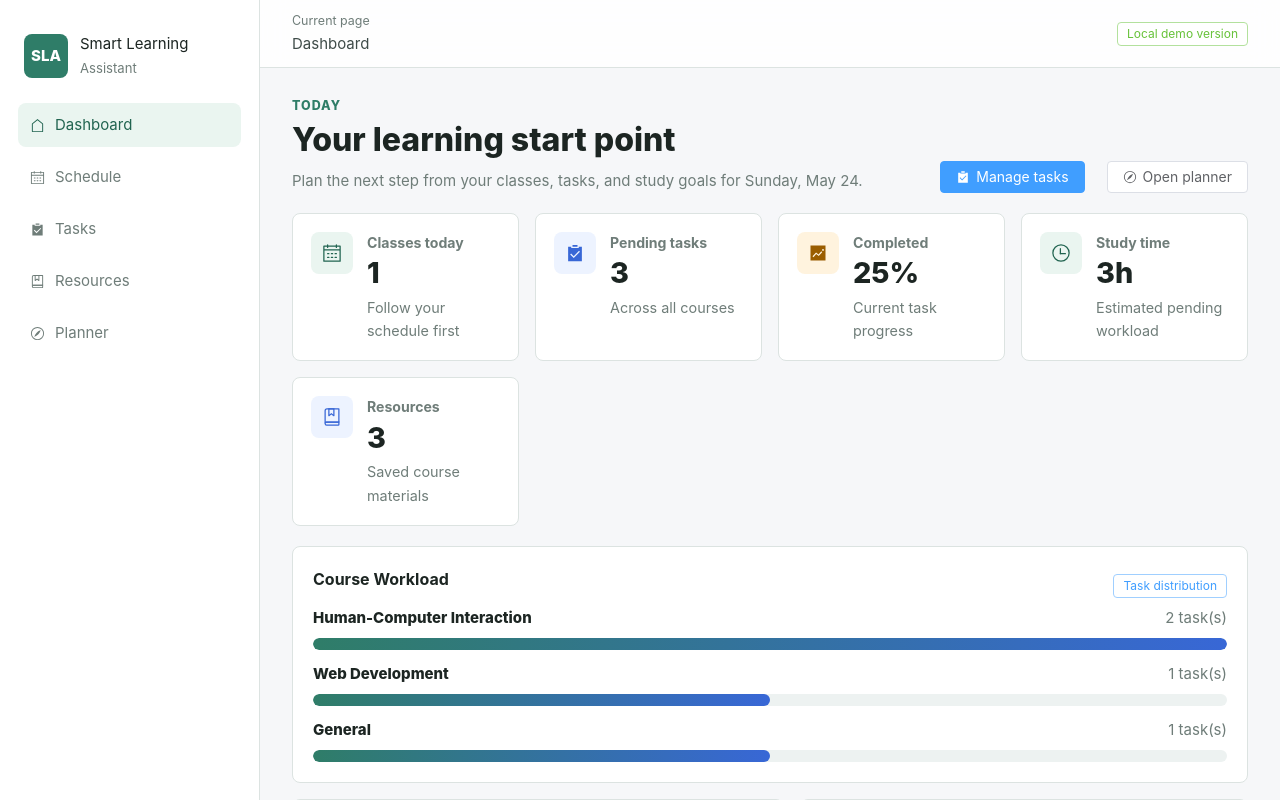
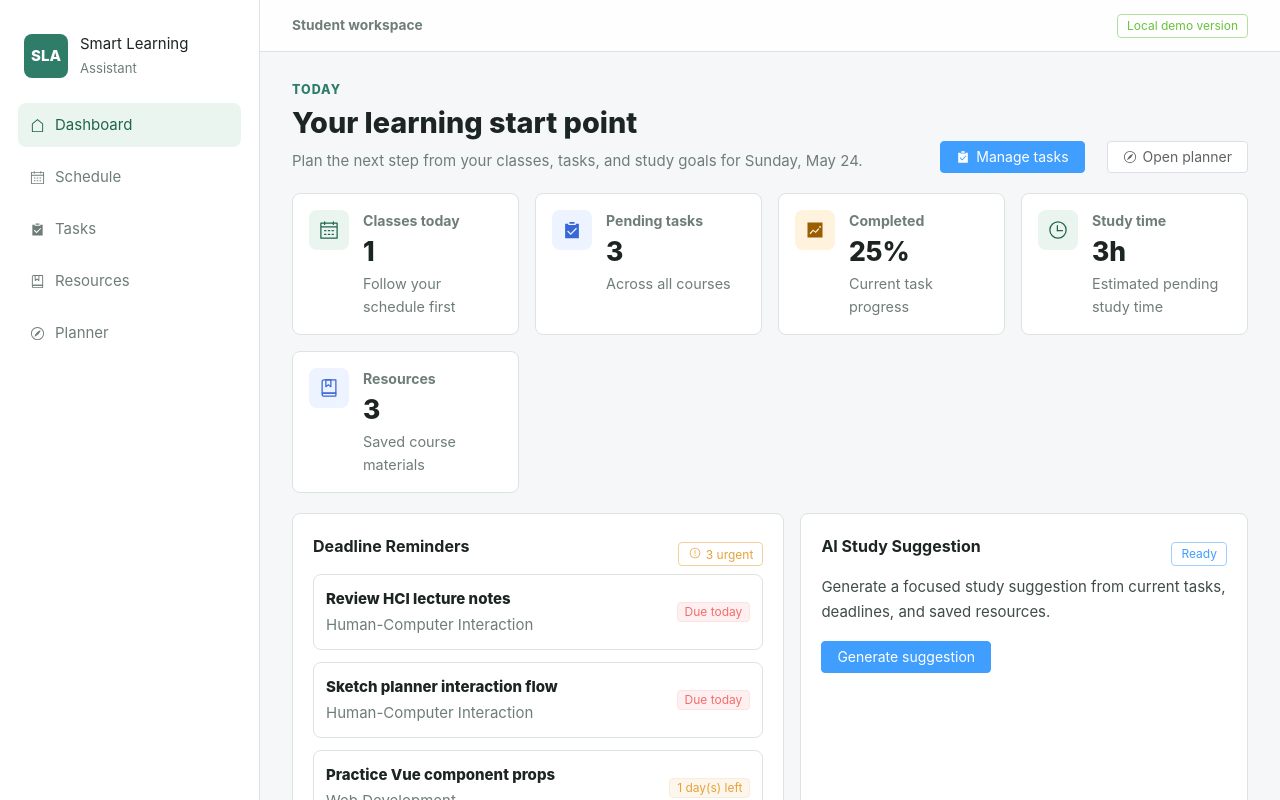
Before and after one commit to lzndXJ/smart_learning_assistant, a Vue app: page / in a window 1280 px wide. Shown: the top 800 px of the page. Built offline with nearby package versions, Linux system fonts and the light colour scheme.

Commit message:
增加了ai助手功能；优化了界面

```diff
--- a/package.json
+++ b/package.json
@@ -5,6 +5,7 @@
   "type": "module",
   "scripts": {
     "dev": "vite",
+    "ai-server": "node server/studySuggestionServer.mjs",
     "build": "vite build",
     "preview": "vite preview"
   },
--- a/src/App.vue
+++ b/src/App.vue
@@ -1,9 +1,6 @@
 <script setup>
-import { computed } from 'vue'
-import { RouterLink, RouterView, useRoute } from 'vue-router'
+import { RouterLink, RouterView } from 'vue-router'
 import { Calendar, Checked, Collection, Compass, House } from '@element-plus/icons-vue'
-
-const route = useRoute()
 
 const navItems = [
   { label: 'Dashboard', to: '/', icon: House },
@@ -13,9 +10,6 @@ const navItems = [
   { label: 'Planner', to: '/planner', icon: Compass },
 ]
 
-const currentPage = computed(() => {
-  return navItems.find((item) => item.to === route.path)?.label || 'Dashboard'
-})
 </script>
 
 <template>
@@ -45,10 +39,7 @@ const currentPage = computed(() => {
 
     <el-container class="main-panel">
       <el-header class="top-bar">
-        <div>
-          <span class="top-label">Current page</span>
-          <strong>{{ currentPage }}</strong>
-        </div>
+        <span class="workspace-label">Student workspace</span>
         <el-tag effect="plain" type="success">Local demo version</el-tag>
       </el-header>
 
@@ -138,21 +129,17 @@ const currentPage = computed(() => {
   display: flex;
   align-items: center;
   justify-content: space-between;
-  height: 68px;
+  height: 52px;
   padding: 0 32px;
   border-bottom: 1px solid var(--app-border);
   background: rgba(255, 255, 255, 0.86);
   backdrop-filter: blur(12px);
 }
 
-.top-bar div {
-  display: grid;
-  gap: 2px;
-}
-
-.top-label {
+.workspace-label {
   color: var(--text-muted);
-  font-size: 0.78rem;
+  font-size: 0.86rem;
+  font-weight: 700;
 }
 
 .content-area {
--- a/src/components/MetricCard.vue
+++ b/src/components/MetricCard.vue
@@ -40,8 +40,8 @@ defineProps({
 .metric-card {
   display: flex;
   gap: 14px;
-  min-height: 118px;
-  padding: 18px;
+  min-height: 104px;
+  padding: 16px;
   border: 1px solid var(--app-border);
   border-radius: 8px;
   background: var(--panel-background);
@@ -52,8 +52,8 @@ defineProps({
   align-items: center;
   justify-content: center;
   flex: 0 0 auto;
-  width: 42px;
-  height: 42px;
+  width: 40px;
+  height: 40px;
   border-radius: 8px;
   font-size: 1.25rem;
 }
@@ -84,7 +84,7 @@ strong {
   display: block;
   margin-top: 5px;
   color: var(--text-strong);
-  font-size: 1.8rem;
+  font-size: 1.65rem;
   font-weight: 800;
   line-height: 1;
 }
--- a/src/components/PageHeader.vue
+++ b/src/components/PageHeader.vue
@@ -49,7 +49,7 @@ defineProps({
 h1 {
   margin: 0;
   color: var(--text-strong);
-  font-size: 2rem;
+  font-size: 1.8rem;
   font-weight: 800;
   line-height: 1.15;
 }
--- a/src/views/DashboardView.vue
+++ b/src/views/DashboardView.vue
@@ -1,6 +1,7 @@
 <script setup>
 import { computed, ref } from 'vue'
 import { useRouter } from 'vue-router'
+import { ElMessage } from 'element-plus'
 import { Calendar, Checked, Clock, Collection, Compass, TrendCharts, Warning } from '@element-plus/icons-vue'
 import PageHeader from '@/components/PageHeader.vue'
 import MetricCard from '@/components/MetricCard.vue'
@@ -15,6 +16,9 @@ const courses = ref(initialData.courses)
 const tasks = ref(initialData.tasks)
 const plans = ref(initialData.plans)
 const resources = ref(initialData.resources)
+const aiSuggestion = ref('')
+const aiSuggestionSource = ref('')
+const aiLoading = ref(false)
 
 const today = new Date()
 const todayName = today.toLocaleDateString('en-US', { weekday: 'long' })
@@ -49,23 +53,6 @@ const dueSoonTasks = computed(() => {
     .sort((a, b) => daysUntil(a.dueDate) - daysUntil(b.dueDate))
 })
 
-const courseWorkload = computed(() => {
-  const counts = new Map()
-
-  tasks.value.forEach((task) => {
-    const courseName = task.course || 'General'
-    counts.set(courseName, (counts.get(courseName) || 0) + 1)
-  })
-
-  const maxCount = Math.max(...counts.values(), 1)
-
-  return Array.from(counts, ([course, count]) => ({
-    course,
-    count,
-    percent: Math.round((count / maxCount) * 100),
-  })).sort((a, b) => b.count - a.count)
-})
-
 const completionRate = computed(() => {
   if (tasks.value.length === 0) return 0
   return Math.round((completedTasks.value.length / tasks.value.length) * 100)
@@ -90,6 +77,82 @@ function deadlineText(dateString) {
   if (days < 0) return `${Math.abs(days)} day(s) overdue`
   if (days === 0) return 'Due today'
   return `${days} day(s) left`
+}
+
+function buildFallbackSuggestion() {
+  if (dueSoonTasks.value.length) {
+    const firstTask = dueSoonTasks.value[0]
+    return [
+      `Start with "${firstTask.title}" because it is ${deadlineText(firstTask.dueDate).toLowerCase()}.`,
+      `Use a 45-minute focused block, then review related resources for ${firstTask.course || 'this topic'}.`,
+      `After that, update the task status so the dashboard progress stays accurate.`,
+    ].join(' ')
+  }
+
+  if (pendingTasks.value.length) {
+    const highPriorityTask = [...pendingTasks.value].sort(
+      (a, b) => priorityRank(a.priority) - priorityRank(b.priority),
+    )[0]
+
+    return [
+      `Your study queue is stable today. Pick "${highPriorityTask.title}" as the next task.`,
+      `Break it into one small outcome and spend about ${highPriorityTask.estimatedMinutes || 45} minutes on it.`,
+      'Save any useful material in Resources so it remains connected to your course work.',
+    ].join(' ')
+  }
+
+  return 'No urgent work is waiting. Use the Planner to prepare the next study session or add upcoming course tasks.'
+}
+
+function buildAiPayload() {
+  return {
+    today: todayLabel,
+    metrics: {
+      classesToday: todaysClasses.value.length,
+      pendingTasks: pendingTasks.value.length,
+      completionRate: completionRate.value,
+      estimatedPendingMinutes: totalEstimatedMinutes.value,
+      savedResources: resources.value.length,
+    },
+    urgentTasks: dueSoonTasks.value.slice(0, 5).map((task) => ({
+      title: task.title,
+      course: task.course || 'No course linked',
+      priority: task.priority,
+      dueDate: task.dueDate,
+      deadline: deadlineText(task.dueDate),
+      estimatedMinutes: task.estimatedMinutes || 45,
+    })),
+    resources: resources.value.slice(0, 5).map((resource) => ({
+      title: resource.title,
+      course: resource.course || 'No course linked',
+      type: resource.type,
+    })),
+  }
+}
+
+async function generateAiSuggestion() {
+  aiLoading.value = true
+
+  try {
+    const response = await fetch('/api/study-suggestion', {
+      method: 'POST',
+      headers: { 'Content-Type': 'application/json' },
+      body: JSON.stringify(buildAiPayload()),
+    })
+
+    if (!response.ok) throw new Error('AI service is unavailable.')
+
+    const data = await response.json()
+    aiSuggestion.value = data.suggestion || buildFallbackSuggestion()
+    aiSuggestionSource.value = data.source || 'AI'
+    ElMessage.success('Study suggestion generated.')
+  } catch (error) {
+    aiSuggestion.value = buildFallbackSuggestion()
+    aiSuggestionSource.value = 'Local fallback'
+    ElMessage.info('Generated with local study rules.')
+  } finally {
+    aiLoading.value = false
+  }
 }
 
 function toggleTask(taskId) {
@@ -138,7 +201,7 @@ function toggleTask(taskId) {
       <MetricCard
         title="Study time"
         :value="`${Math.round(totalEstimatedMinutes / 60)}h`"
-        detail="Estimated pending workload"
+        detail="Estimated pending study time"
         :icon="Clock"
         tone="green"
       />
@@ -152,24 +215,6 @@ function toggleTask(taskId) {
     </div>
 
     <div class="dashboard-grid">
-      <section class="panel workload-panel">
-        <div class="section-heading">
-          <h2 class="section-title">Course Workload</h2>
-          <el-tag effect="plain">Task distribution</el-tag>
-        </div>
-        <div class="workload-list">
-          <div v-for="item in courseWorkload" :key="item.course" class="workload-row">
-            <div class="workload-label">
-              <strong>{{ item.course }}</strong>
-              <span>{{ item.count }} task(s)</span>
-            </div>
-            <div class="workload-track">
-              <span class="workload-bar" :style="{ width: `${item.percent}%` }"></span>
-            </div>
-          </div>
-        </div>
-      </section>
-
       <section class="panel reminder-panel">
         <div class="section-heading">
           <h2 class="section-title">Deadline Reminders</h2>
@@ -190,6 +235,19 @@ function toggleTask(taskId) {
           </article>
         </div>
         <EmptyState v-else description="No urgent deadline within three days." />
+      </section>
+
+      <section class="panel ai-panel">
+        <div class="section-heading">
+          <h2 class="section-title">AI Study Suggestion</h2>
+          <el-tag effect="plain">{{ aiSuggestionSource || 'Ready' }}</el-tag>
+        </div>
+        <p class="ai-copy">
+          {{ aiSuggestion || 'Generate a focused study suggestion from current tasks, deadlines, and saved resources.' }}
+        </p>
+        <el-button type="primary" :loading="aiLoading" @click="generateAiSuggestion">
+          Generate suggestion
+        </el-button>
       </section>
 
       <section class="panel">
@@ -257,10 +315,6 @@ function toggleTask(taskId) {
   gap: 16px;
 }
 
-.workload-panel {
-  grid-column: span 2;
-}
-
 .section-heading {
   display: flex;
   align-items: center;
@@ -273,18 +327,11 @@ function toggleTask(taskId) {
   gap: 10px;
 }
 
-.workload-list,
 .reminder-list {
   display: grid;
   gap: 12px;
 }
 
-.workload-row {
-  display: grid;
-  gap: 8px;
-}
-
-.workload-label,
 .reminder-item {
   display: flex;
   align-items: center;
@@ -292,13 +339,11 @@ function toggleTask(taskId) {
   gap: 12px;
 }
 
-.workload-label strong,
 .reminder-item strong {
   color: var(--text-strong);
   font-weight: 800;
 }
 
-.workload-label span,
 .reminder-item p {
   color: var(--text-muted);
 }
@@ -307,25 +352,17 @@ function toggleTask(taskId) {
   margin: 2px 0 0;
 }
 
-.workload-track {
-  height: 12px;
-  overflow: hidden;
-  border-radius: 8px;
-  background: #edf2f1;
-}
-
-.workload-bar {
-  display: block;
-  height: 100%;
-  border-radius: inherit;
-  background: linear-gradient(90deg, var(--accent-green), var(--accent-blue));
-}
-
 .reminder-item {
   padding: 12px;
   border: 1px solid var(--app-border);
   border-radius: 8px;
   background: #ffffff;
+}
+
+.ai-copy {
+  margin: 0 0 16px;
+  color: var(--text-body);
+  line-height: 1.7;
 }
 
 .class-item {
@@ -372,10 +409,6 @@ h3,
     grid-template-columns: 1fr;
   }
 
-  .workload-panel {
-    grid-column: auto;
-  }
-
   .next-step-panel {
     display: grid;
     justify-items: start;
--- a/vite.config.js
+++ b/vite.config.js
@@ -10,6 +10,11 @@ export default defineConfig({
     vue(),
     vueDevTools(),
   ],
+  server: {
+    proxy: {
+      '/api': 'http://127.0.0.1:8787',
+    },
+  },
   resolve: {
     alias: {
       '@': fileURLToPath(new URL('./src', import.meta.url))
```
Also changed, not shown: 2 other files (tests, documents, lock files or other folders).
